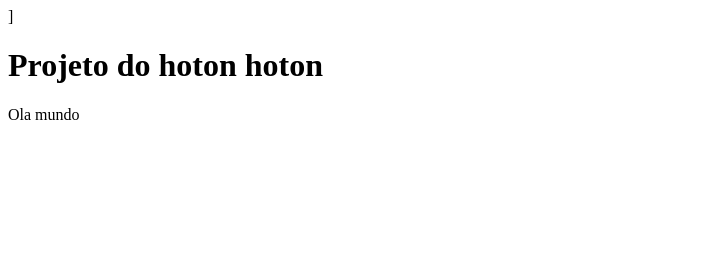
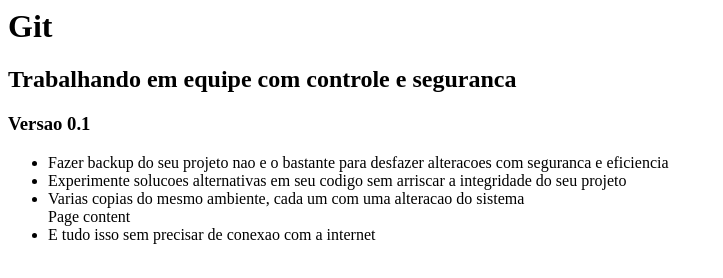
Before and after one commit to hotonmr/projetosgit, a plain HTML site: page gitteste.html in a window 1280 px wide. Shown: the whole page, without its empty margins (0-723 px from the left). Drawn offline with Linux system fonts and the light colour scheme.

Commit message:
inicio do design

```diff
--- /dev/null
+++ b/estilo.css
@@ -0,0 +1,5 @@
+body {
+
+	backgroud-color: blue
+
+}
--- a/gitteste.html
+++ b/gitteste.html
@@ -1,13 +1,29 @@
 <html>
 
-	<head> ]
-
+	<head>
+		<meta charset="UTF-8"/>
+		<link rel="stylesheet" href="estilo.css">
 	</head>
 
 	<body>
+		<h1>Git</h1>
+		<h2>Trabalhando em equipe com controle e seguranca</h2>
+		<h3>Versao 0.1</h3>
+		<ul>
+			<li>Fazer backup do seu projeto nao e o bastante para desfazer
+			alteracoes com seguranca e eficiencia</li>
+			<li>Experimente solucoes alternativas em seu codigo sem arriscar
+			a integridade do seu projeto</li>
+			<li>Varias copias do mesmo ambiente, cada um com uma alteracao
+			do sistema</li>
 
-		<h1>Projeto do hoton hoton</h1>
-		<p>Ola mundo</p>
-	<body>
+			<main>
+			Page content
 
-<html>
+			</main>
+
+			<li>E tudo isso sem precisar de conexao com a internet</li>
+		</ul>
+	</body>
+
+</html>
```
